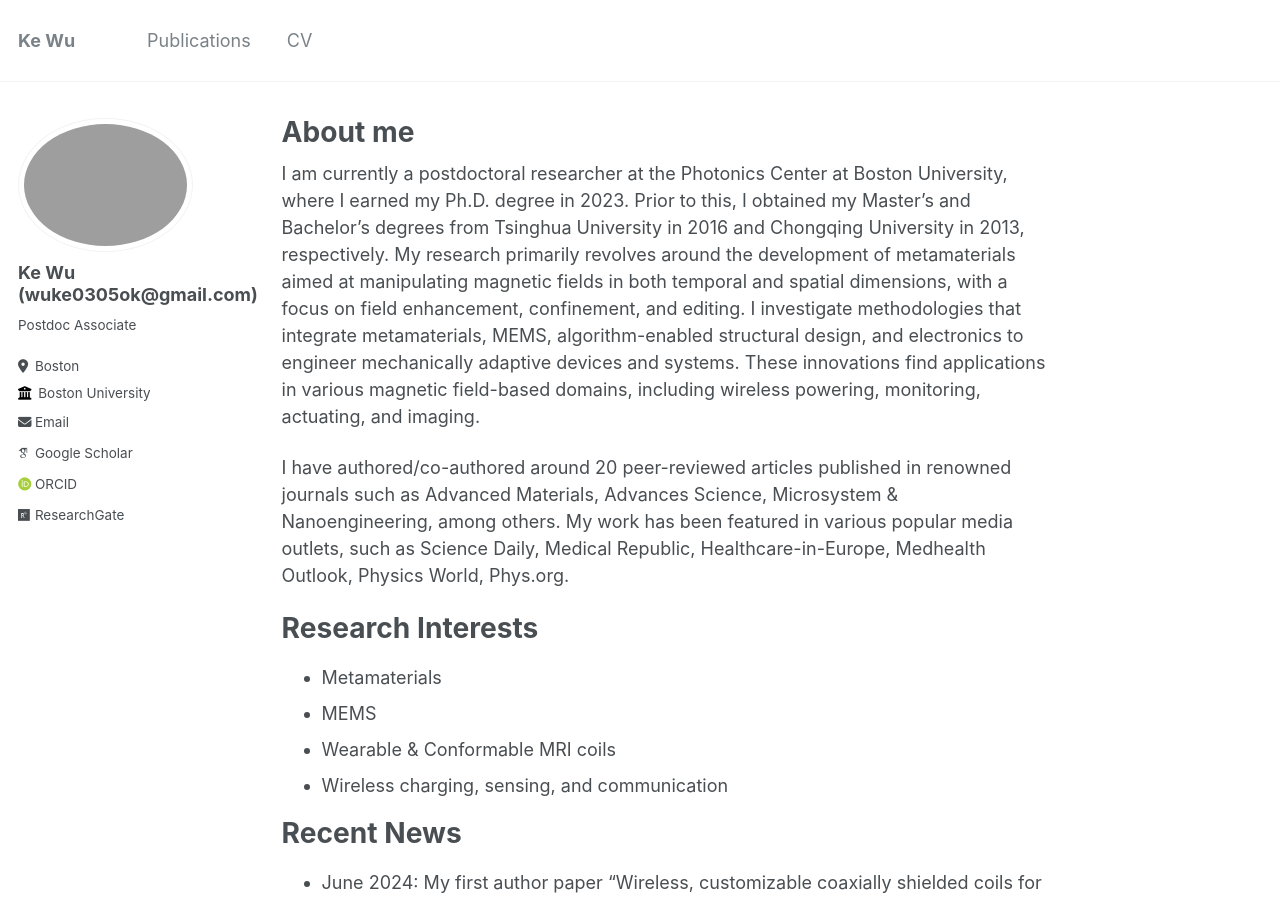
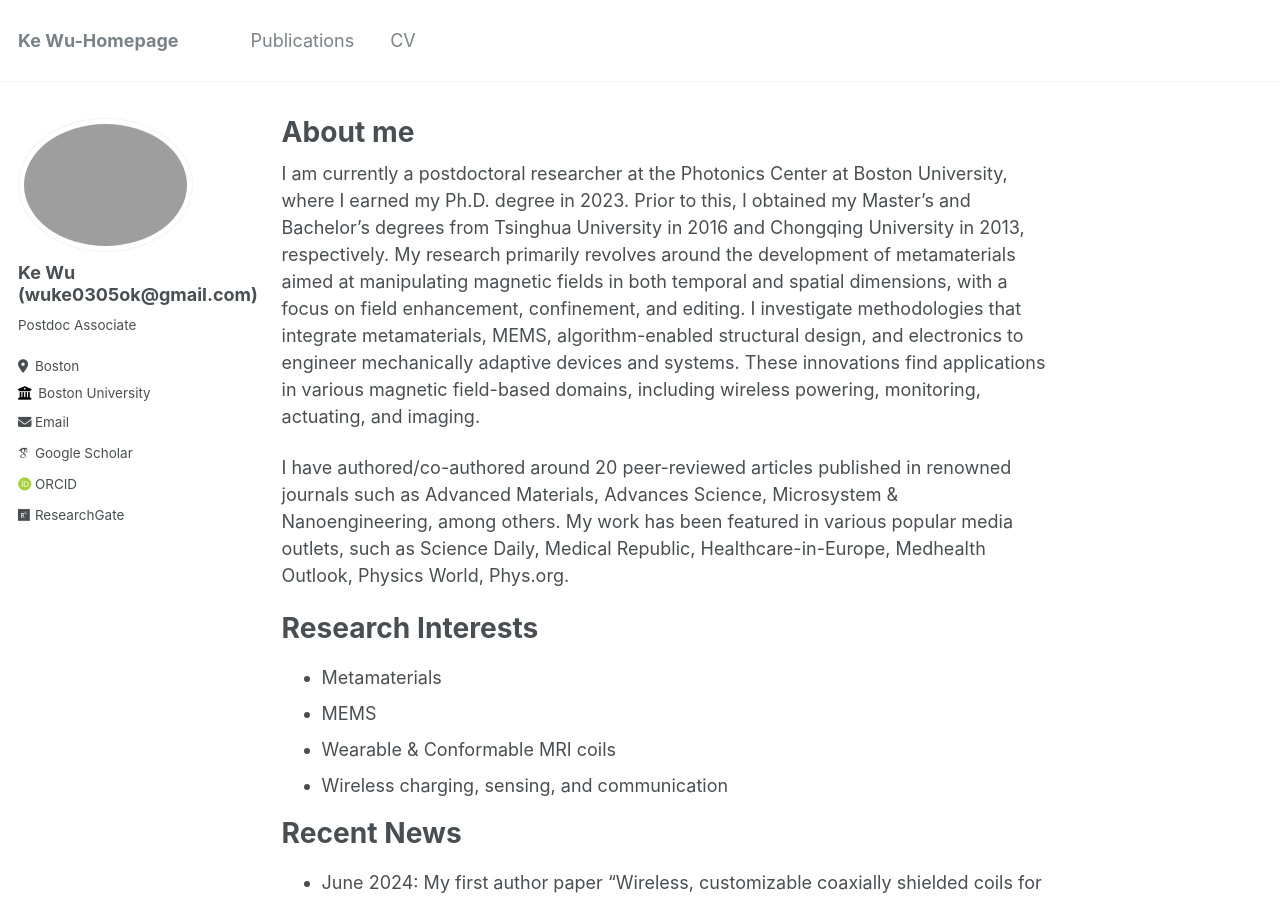
Before and after one commit to wuke0305/wuke0305.github.io, a Jekyll site: the page built from _pages/about.md, in a window 1280 px wide and 900 px high. Built offline with Jekyll 4.4.1, drawn with Linux system fonts in a browser that asks for light colours; some web fonts are replaced.

Commit message:
Update _config.yml

```diff
--- a/_config.yml
+++ b/_config.yml
@@ -8,7 +8,7 @@
 
 # Basic Site Settings
 locale                   : "en-US"
-title                    : "Ke Wu"
+title                    : "Ke Wu-Homepage"
 title_separator          : "-"
 name                     : &name "Your Name"
 description              : &description "personal description"
```
